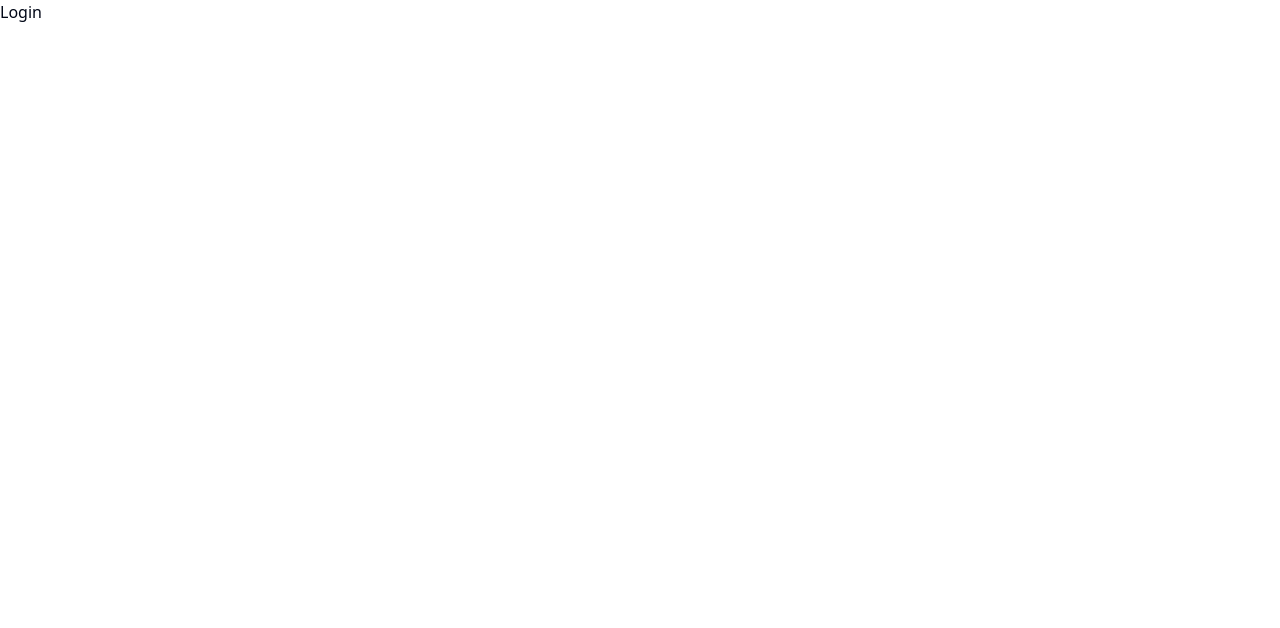
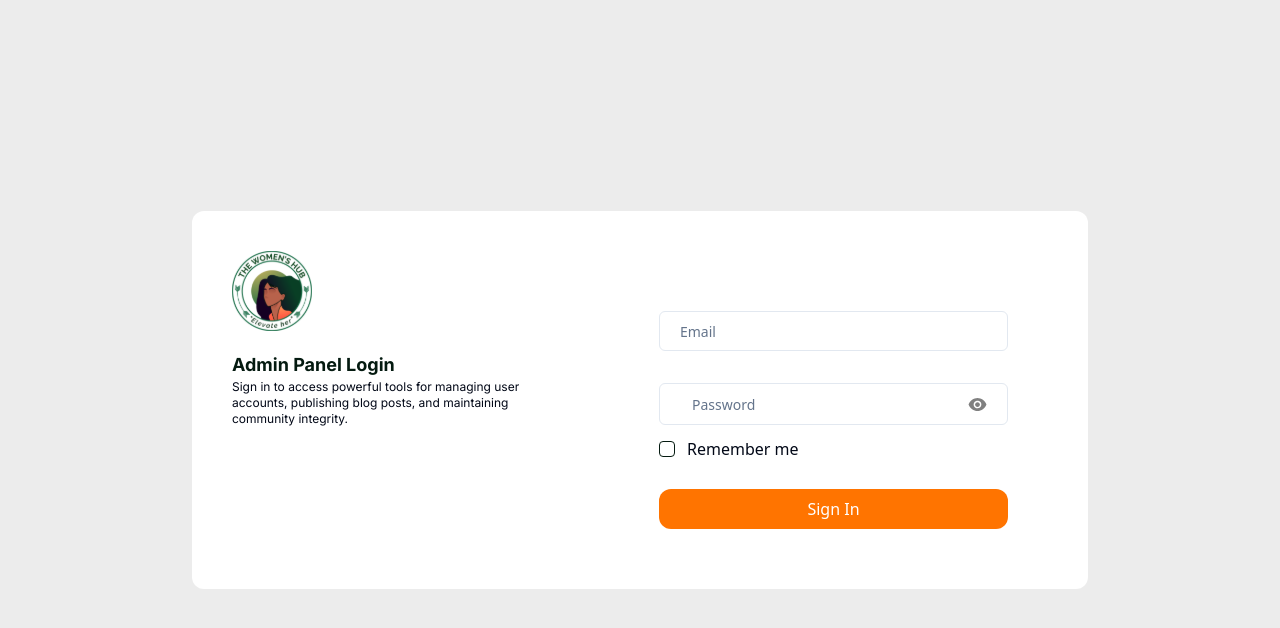
Before and after one commit to VKM-Repos/women-hub-admin, a React (Vite) app: page /login in a window 1280 px wide. Shown: the top 628 px of the page. Built offline with nearby package versions, Linux system fonts and the light colour scheme.

Commit message:
Start transforming login page

```diff
--- a/src/pages/auth/Login/Index.tsx
+++ b/src/pages/auth/Login/Index.tsx
@@ -1,3 +1,60 @@
+import Logo from "@/assets/logo.svg";
+import Icon from "@/components/icons/Icon";
+import { Checkbox } from "@/components/ui/checkbox";
+import { Input } from "@/components/ui/input";
+import { useState } from "react";
 export default function Login() {
-  return <div>Login</div>;
+  const [showPassword, setShowPassword] = useState(false);
+  return (
+    <div className="w-screen h-screen bg-[#ECECEC] flex items-center">
+      <div className="bg-white w-[70%] mx-auto my-auto flex  p-10 rounded-xl">
+        <div className="w-full">
+          <img src={Logo} className="aspect-square w-[80px]" />
+          <div className="mt-5 font-inter">
+            <p className="font-bold text-primary text-lg">Admin Panel Login</p>
+            <p className="text-xs w-[85%]">
+              Sign in to access powerful tools for managing user accounts,
+              publishing blog posts, and maintaining community integrity.
+            </p>
+          </div>
+        </div>
+        <div className="w-full px-10 py-5 mt-10">
+          <form>
+            <div className="flex flex-col">
+              <div className="flex flex-col gap-8">
+                <Input
+                  type="text"
+                  className="px-5 py-2 border"
+                  placeholder="Email"
+                />
+                <div className="px-5 rounded-md border flex items-center">
+                  <Input
+                    type={showPassword ? "text" : "password"}
+                    className=""
+                    placeholder="Password"
+                  />
+                  <span
+                    className="cursor-pointer"
+                    onClick={() => setShowPassword(!showPassword)}
+                  >
+                    {showPassword ? (
+                      <Icon name="closeEye" />
+                    ) : (
+                      <Icon name="openEye" />
+                    )}
+                  </span>
+                </div>
+              </div>
+              <div className="flex items-center gap-3 mt-3">
+                <Checkbox className="text-white" /> Remember me
+              </div>
+              <button className="bg-secondary text-white px-5 py-2 rounded-xl mt-7 font-medium">
+                Sign In
+              </button>
+            </div>
+          </form>
+        </div>
+      </div>
+    </div>
+  );
 }
```
